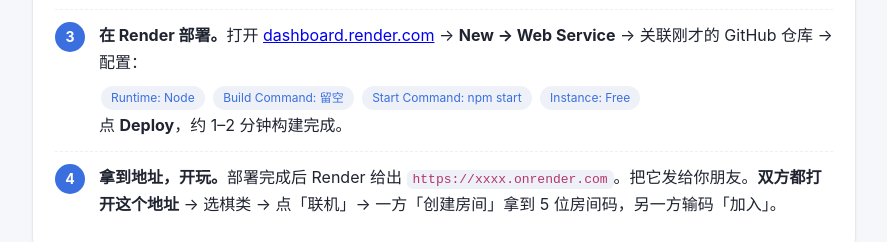
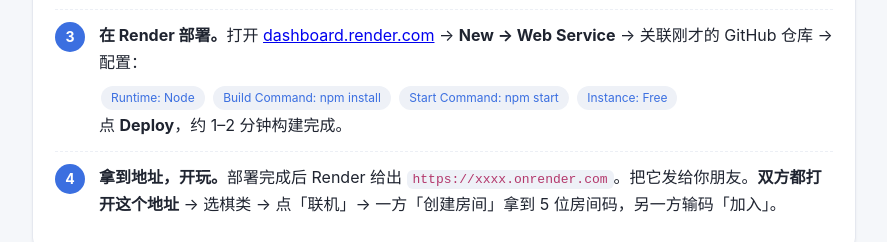
Before and after one commit to wss542/xxyyy, a website: page DEPLOY.html in a window 1280 px wide. Shown: the part 865-1107 px from the top of the page, without its empty margins (196-1083 px from the left). Drawn offline with Linux system fonts and the light colour scheme.

Commit message:
package.json 增加空 build 脚本；DEPLOY 指南 Build Command 改为 npm install（Render 留空会因缺 build 脚本失败）

```diff
--- a/DEPLOY.html
+++ b/DEPLOY.html
@@ -83,7 +83,7 @@
       <b>在 Render 部署。</b>打开 <a href="https://dashboard.render.com/" target="_blank" rel="noopener">dashboard.render.com</a> → <b>New → Web Service</b> → 关联刚才的 GitHub 仓库 → 配置：
       <div style="margin-top:6px">
         <span class="pill">Runtime: Node</span>
-        <span class="pill">Build Command: 留空</span>
+        <span class="pill">Build Command: npm install</span>
         <span class="pill">Start Command: npm start</span>
         <span class="pill">Instance: Free</span>
       </div>
--- a/package.json
+++ b/package.json
@@ -4,7 +4,8 @@
   "description": "棋类游戏联机中继服务器（零依赖 Node，可免费部署到 Render/Railway 等平台，实现跨地区联机）",
   "main": "lan-server.js",
   "scripts": {
-    "start": "node lan-server.js"
+    "start": "node lan-server.js",
+    "build": "echo '零依赖项目，无需构建步骤'"
   },
   "engines": {
     "node": ">=16"
```
